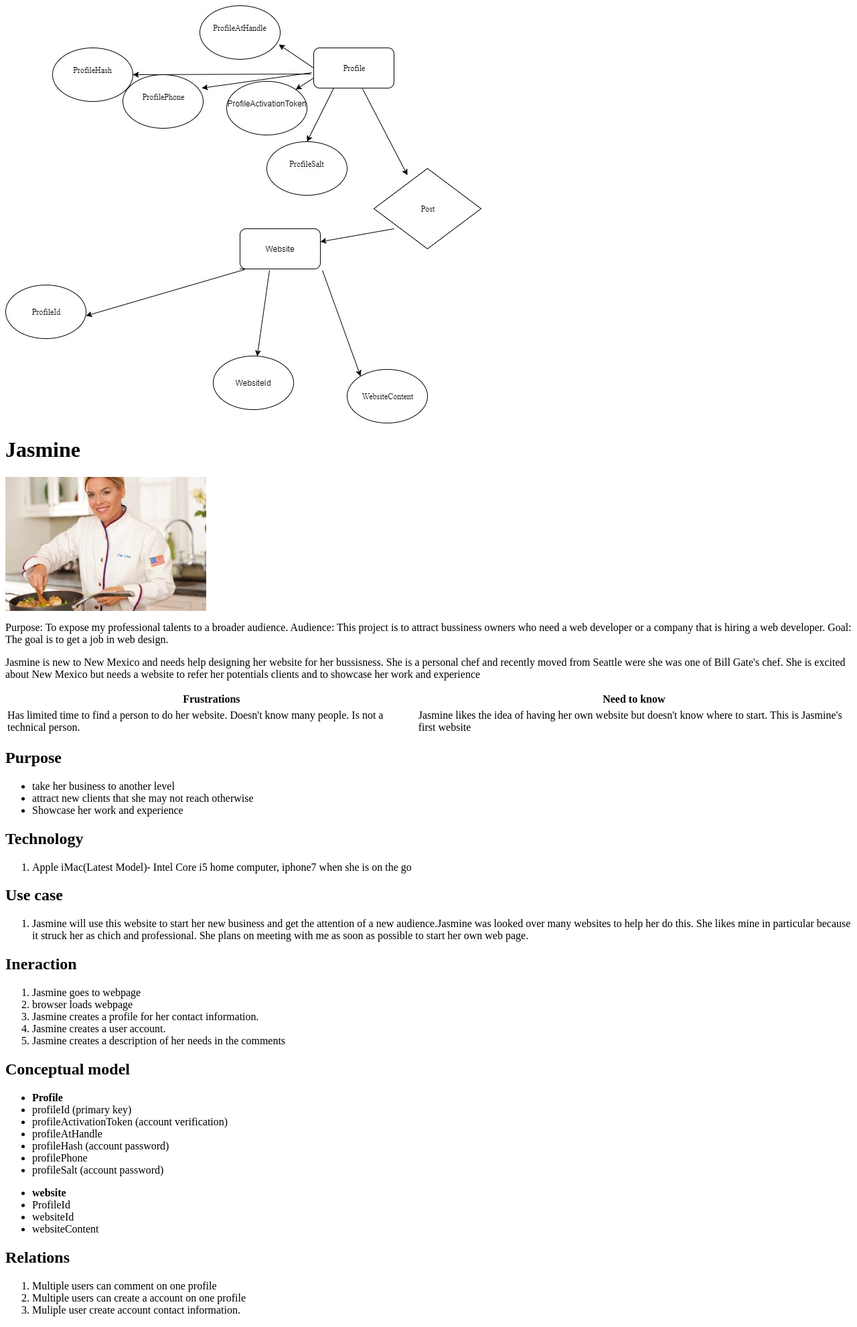
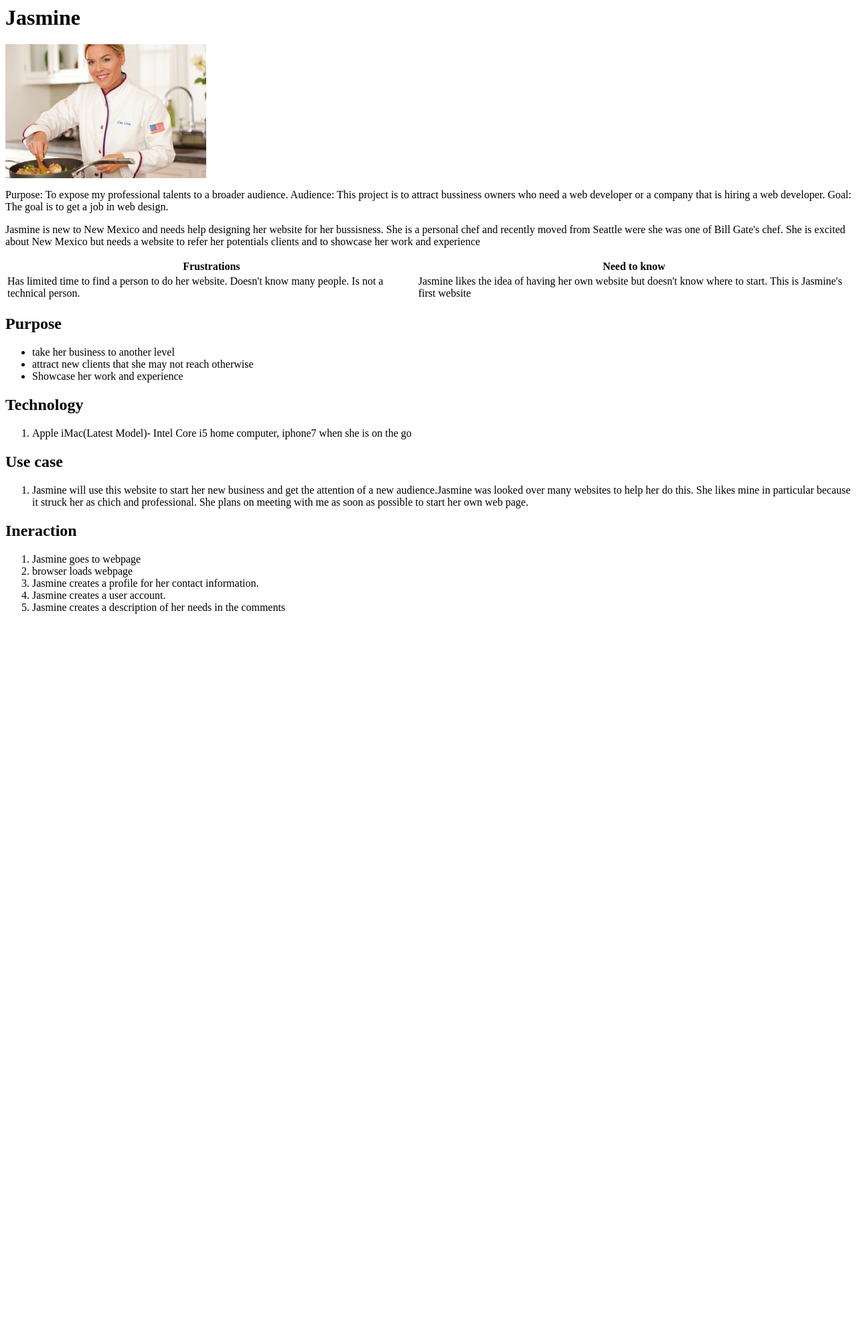
Before and after one commit to Mbojorquez2007/my-pwp-project, a PHP site: page /milestone-1.php in a window 1280 px wide. Shown: the whole page at 67% size. After the commit the page ends 916 px from the top, so only its background shows below. Run offline with PHP 8.4, Linux system fonts and the light colour scheme.

Commit message:
got rid of extra space

```diff
--- a/public_html/documentation/milestone-1.php
+++ b/public_html/documentation/milestone-1.php
@@ -1,5 +1,4 @@
-		<img src="image/Untitled%20Diagram%20(1).jpg">
-		<html>
+	<html>
 			<head><meta charset="utf-8"/>
 				<title>milestone-1</title>
 			</head>
@@ -20,11 +19,9 @@
 			<table>
 				<tr><th>Frustrations</th>
 					<th>Need to know</th></tr>
-				<tr></tr>
-				<tr>
-					<td>Has limited time to find a person to do her website. Doesn't know many people. Is not a technical person.</td>
-					<td>Jasmine likes the idea of having her own website but doesn't know where to start.
-						This is Jasmine's first website</td>
+					<tr>
+						<td>Has limited time to find a person to do her website. Doesn't know many people. Is not a technical person.</td>
+					<td>Jasmine likes the idea of having her own website but doesn't know where to start. This is Jasmine's first website</td>
 				</tr>
 			</table>
 
@@ -54,26 +51,5 @@
 				<li>Jasmine creates a user account.</li>
 				<li>Jasmine creates a description of her needs in the comments</li>
 			</ol>
-			<h2>Conceptual model</h2>
-			<ul>
-				<li><strong>Profile</strong></li>
-				<li>profileId (primary key)</li>
-				<li>profileActivationToken (account verification)</li>
-				<li>profileAtHandle</li>
-				<li>profileHash (account password)</li>
-				<li>profilePhone</li>
-				<li>profileSalt (account password)</li></ul>
-			<ul>
-				<li><strong>website</strong></li>
-				<li>ProfileId</li>
-				<li>websiteId</li>
-				<li>websiteContent</li>
-			</ul>
-			<h2>Relations</h2>
-			<ol>
-				<li>Multiple users can comment on one profile</li>
-				<li>Multiple users can create a account on one profile</li>
-				<li>Muliple user create account contact information.</li>
-			</ol>
 
 		</html>
```
